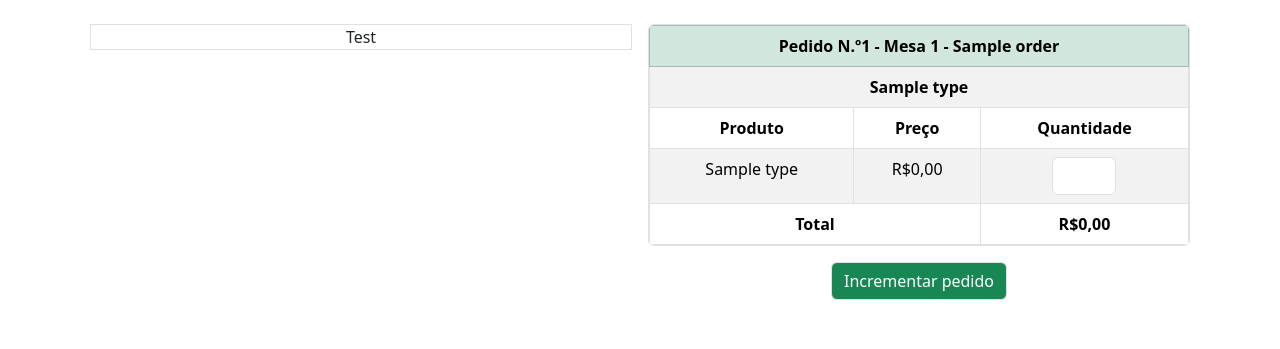
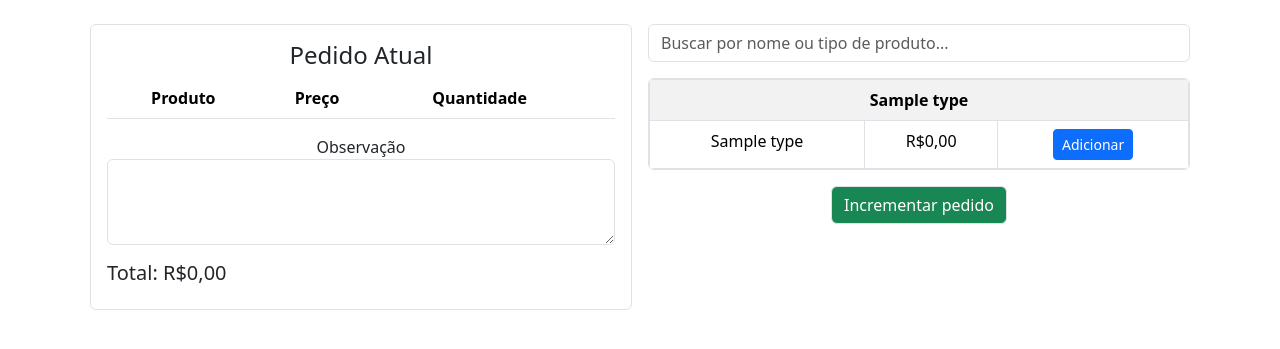
Before and after one commit to luizfldomingues/limas, a Flask app: template templates/increment-order.html in a window 1280 px wide. Shown: the part 64-413 px from the top of the page. Run offline with Flask 3, Linux system fonts and the light colour scheme; the template is opened without the code that fills it: most values are stand-ins (such as "Sample title", 1, 10 or a date in 2020); lists and menus that the app fills with data are empty; parts of the project's set-up code (start-up, migrations or seed data) failed here and were passed over.

Commit message:
feat(AI): implement a new layout for creating and incrementing orders

```diff
--- /dev/null
+++ b/static/js/order.js
@@ -0,0 +1,123 @@
+document.addEventListener('DOMContentLoaded', function() {
+    const productSearch = document.getElementById('product-search');
+    const productCatalogBody = document.getElementById('product-catalog-body');
+    const currentOrderBody = document.getElementById('current-order-body');
+    const totalPriceEl = document.getElementById('total-price');
+    const orderForm = document.getElementById('order-form');
+
+    let currentOrder = {};
+
+    // Filter products
+    productSearch.addEventListener('input', function() {
+        const searchTerm = this.value.toLowerCase();
+        const productRows = productCatalogBody.querySelectorAll('.product-row');
+        const typeHeaders = productCatalogBody.querySelectorAll('.product-type-header');
+
+        let visibleTypes = new Set();
+
+        productRows.forEach(row => {
+            const name = row.dataset.name;
+            const type = row.dataset.type;
+            const isVisible = name.includes(searchTerm) || type.includes(searchTerm);
+            row.style.display = isVisible ? '' : 'none';
+            if (isVisible) {
+                visibleTypes.add(type);
+            }
+        });
+
+        typeHeaders.forEach(header => {
+            const type = header.querySelector('th').textContent.toLowerCase().trim();
+            header.style.display = visibleTypes.has(type) ? '' : 'none';
+        });
+    });
+
+    // Add product to order
+    productCatalogBody.addEventListener('click', function(e) {
+        if (e.target.classList.contains('add-product-btn')) {
+            const button = e.target;
+            const id = button.dataset.id;
+            const name = button.dataset.name;
+            const price = parseFloat(button.dataset.price);
+
+            if (currentOrder[id]) {
+                currentOrder[id].quantity++;
+            } else {
+                currentOrder[id] = {
+                    name: name,
+                    price: price,
+                    quantity: 1
+                };
+            }
+            renderCurrentOrder();
+        }
+    });
+
+    // Render the current order table
+    function renderCurrentOrder() {
+        currentOrderBody.innerHTML = '';
+        let totalPrice = 0;
+
+        for (const id in currentOrder) {
+            const item = currentOrder[id];
+            const row = document.createElement('tr');
+            row.innerHTML = `
+                <td>${item.name}</td>
+                <td>${item.price.toFixed(2)}</td>
+                <td>
+                    <input type="number" class="form-control form-control-sm quantity-input" value="${item.quantity}" min="1" data-id="${id}" style="width: 60px;">
+                </td>
+                <td>
+                    <button class="btn btn-sm btn-danger remove-item-btn" data-id="${id}">&times;</button>
+                </td>
+            `;
+            currentOrderBody.appendChild(row);
+            totalPrice += item.price * item.quantity;
+        }
+
+        totalPriceEl.textContent = totalPrice.toLocaleString('pt-BR', { style: 'currency', currency: 'BRL' });
+    }
+
+    // Update quantity or remove item
+    currentOrderBody.addEventListener('change', function(e) {
+        if (e.target.classList.contains('quantity-input')) {
+            const id = e.target.dataset.id;
+            const quantity = parseInt(e.target.value);
+            if (quantity > 0) {
+                currentOrder[id].quantity = quantity;
+            } else {
+                delete currentOrder[id];
+            }
+            renderCurrentOrder();
+        }
+    });
+
+    currentOrderBody.addEventListener('click', function(e) {
+        if (e.target.classList.contains('remove-item-btn')) {
+            const id = e.target.dataset.id;
+            delete currentOrder[id];
+            renderCurrentOrder();
+        }
+    });
+
+    // Handle form submission
+    orderForm.addEventListener('submit', function(e) {
+        e.preventDefault();
+        const formData = new FormData(this);
+
+        for (const id in currentOrder) {
+            formData.append(id, currentOrder[id].quantity);
+        }
+
+        fetch(this.action, {
+            method: 'POST',
+            body: formData
+        }).then(response => {
+            if (response.ok) {
+                window.location.href = response.url;
+            } else {
+                // Handle error
+                console.error('Form submission failed');
+            }
+        });
+    });
+});
--- a/templates/increment-order.html
+++ b/templates/increment-order.html
@@ -7,6 +7,7 @@ Incrementar pedido
 {% block script %}
 <script src="/static/js/helpers.js"></script>
 <script src="/static/js/pre-total.js"></script>
+<script src="/static/js/order.js"></script>
 {% endblock %}
 
 {% block main %}
--- a/templates/macros.html
+++ b/templates/macros.html
@@ -1,10 +1,32 @@
 {% macro edit_order(action, products, edit_customer_info=False, order=False, color="primary", confirm_button="Confirmar") %}
     <div class="d-flex flex-row justify-content-around w-100">
         <div class="w-50 p-2">
-            <div class="border">Test</div>
+            <div class="border rounded p-3">
+                <h4>Pedido Atual</h4>
+                <table class="table table-striped">
+                    <thead>
+                        <tr>
+                            <th>Produto</th>
+                            <th>Preço</th>
+                            <th>Quantidade</th>
+                            <th></th>
+                        </tr>
+                    </thead>
+                    <tbody id="current-order-body">
+                        <!-- Produtos adicionados aparecerão aqui -->
+                    </tbody>
+                </table>
+                <div class="form-group">
+                    <label for="observation">Observação</label>
+                    <textarea class="form-control" id="observation" name="observation" rows="3"></textarea>
+                </div>
+                <div class="d-flex justify-content-between align-items-center mt-3">
+                    <h5>Total: <span id="total-price">{{ 0 | brl }}</span></h5>
+                </div>
+            </div>
         </div>
         <div class="w-50 p-2">
-            <form action="{{ action }}" method="post">
+            <form action="{{ action }}" method="post" id="order-form">
                 {% if order %}
                 <span>
                     <input type="hidden" name="order-id" value="{{ order.id }}">
@@ -34,57 +56,27 @@
                         </tbody>
                     </table>
                 {% endif %}
+                <div class="mb-3">
+                    <input type="text" id="product-search" class="form-control" placeholder="Buscar por nome ou tipo de produto...">
+                </div>
                 <div class="border rounded" style="max-height: 50vh; overflow-y: auto;">
                     <table class="table table-bordered table-striped mb-0">
-                        {% if order %}
-                        <thead>
-                            <tr class="table-{{ color }}">
-                              <th colspan="3">Pedido N.º{{ order.id }}
-                                  {% if order.table_number %}
-                                  - Mesa {{ order.table_number }}
-                                  {% endif %}
-                                  {% if order.customer_name %}
-                                  - {{ order.customer_name | capitalize }}
-                                  {% endif %}
-                              </th>
-                            </tr>
-                        </thead>
-                        {% endif %}
+                        <tbody id="product-catalog-body">
                     {% for type in products %}
-                        <tbody class="thead">
-                            <tr>
-                                <th colspan="3">{{ type.type | capitalize }}</th>
-                            </tr>
-                            <tr>
-                                <th>Produto</th>
-                                <th>Preço</th>
-                                <th>Quantidade</th>
-                            </tr>
-                        </tbody>
-                        <tbody>
+                        <tr class="product-type-header">
+                            <th colspan="3">{{ type.type | capitalize }}</th>
+                        </tr>
                         {% for product in type.products %}
-                        <tr>
+                        <tr class="product-row" data-name="{{ product.product_name | lower }}" data-type="{{ type.type | lower }}">
                             <td>{{product.product_name | capitalize }}</td>
                             <td>{{ product.price | brl }}</td>
                             <td>
-                                    <div class="mx-auto" style="max-width: 4rem;">
-                                    <input class="form-control quantity-input" name="{{ product.id }}" style="max-width: 4rem;" type="number" min="0" data-price="{{ product.price }}">
-                                </div>
+                                <button type="button" class="btn btn-sm btn-primary add-product-btn" data-id="{{ product.id }}" data-name="{{ product.product_name }}" data-price="{{ product.price }}">Adicionar</button>
                             </td>
                         </tr>
                         {% endfor %}
+                    {% endfor %}
                         </tbody>
-                {% endfor %}
-                        <tfoot>
-                            <tr>
-                                <th colspan="2" class="text-center">Total</th>
-                                <th>
-                                    <div class="mx-auto" id="pre-total">
-                                        {{ 0 | brl }}
-                                    </div>
-                                </th>
-                            </tr>
-                        </tfoot>
                     </table>
                 </div>
                 <button class="border btn btn-{{ color }} mt-3" type="submit">{{ confirm_button }}</button>
--- a/templates/new-order.html
+++ b/templates/new-order.html
@@ -7,6 +7,7 @@ Novo Pedido
 {% block script %}
 <script src="/static/js/helpers.js"></script>
 <script src="/static/js/pre-total.js"></script>
+<script src="/static/js/order.js"></script>
 {% endblock %}
 
 {% block main %}
```
